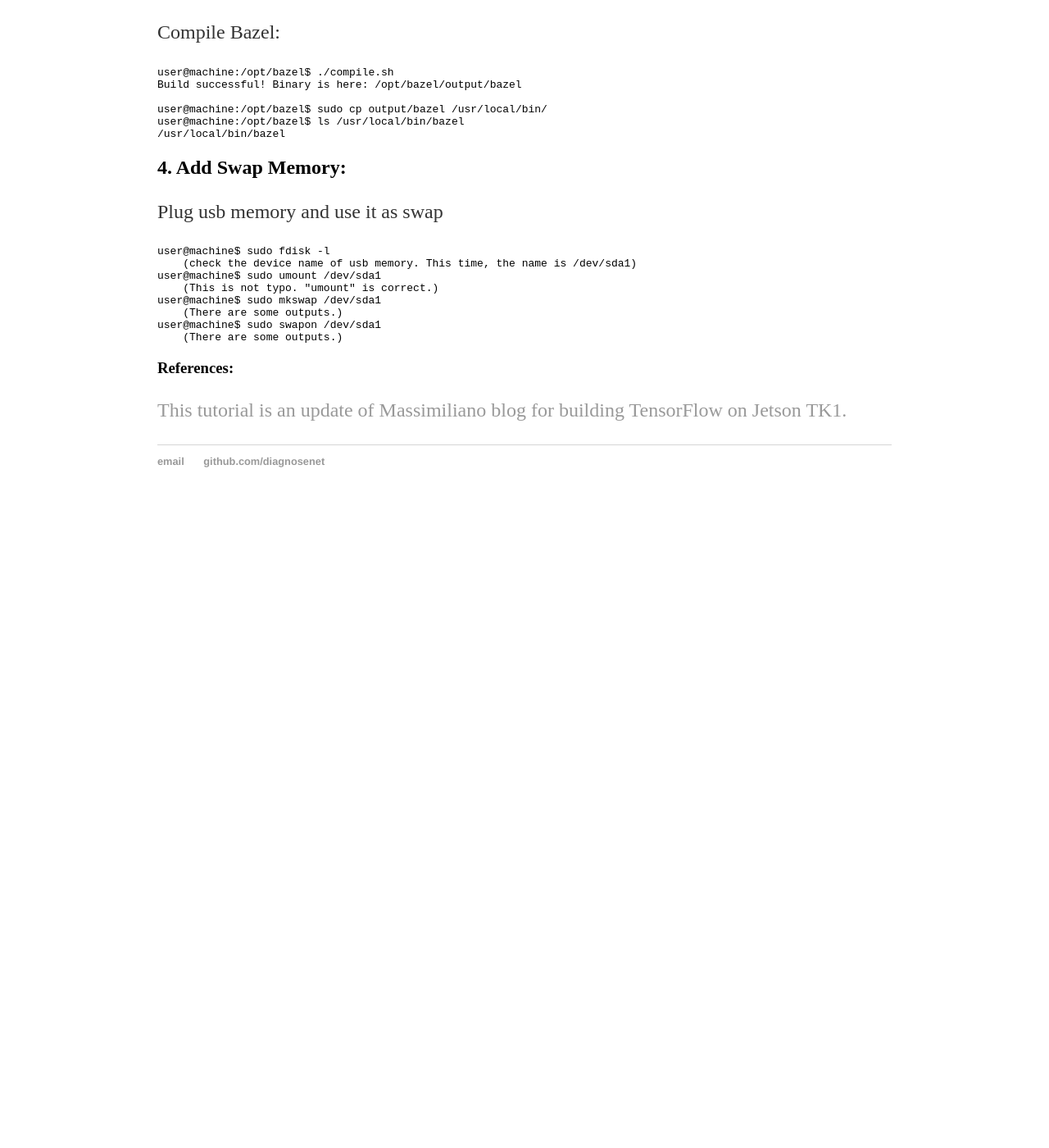
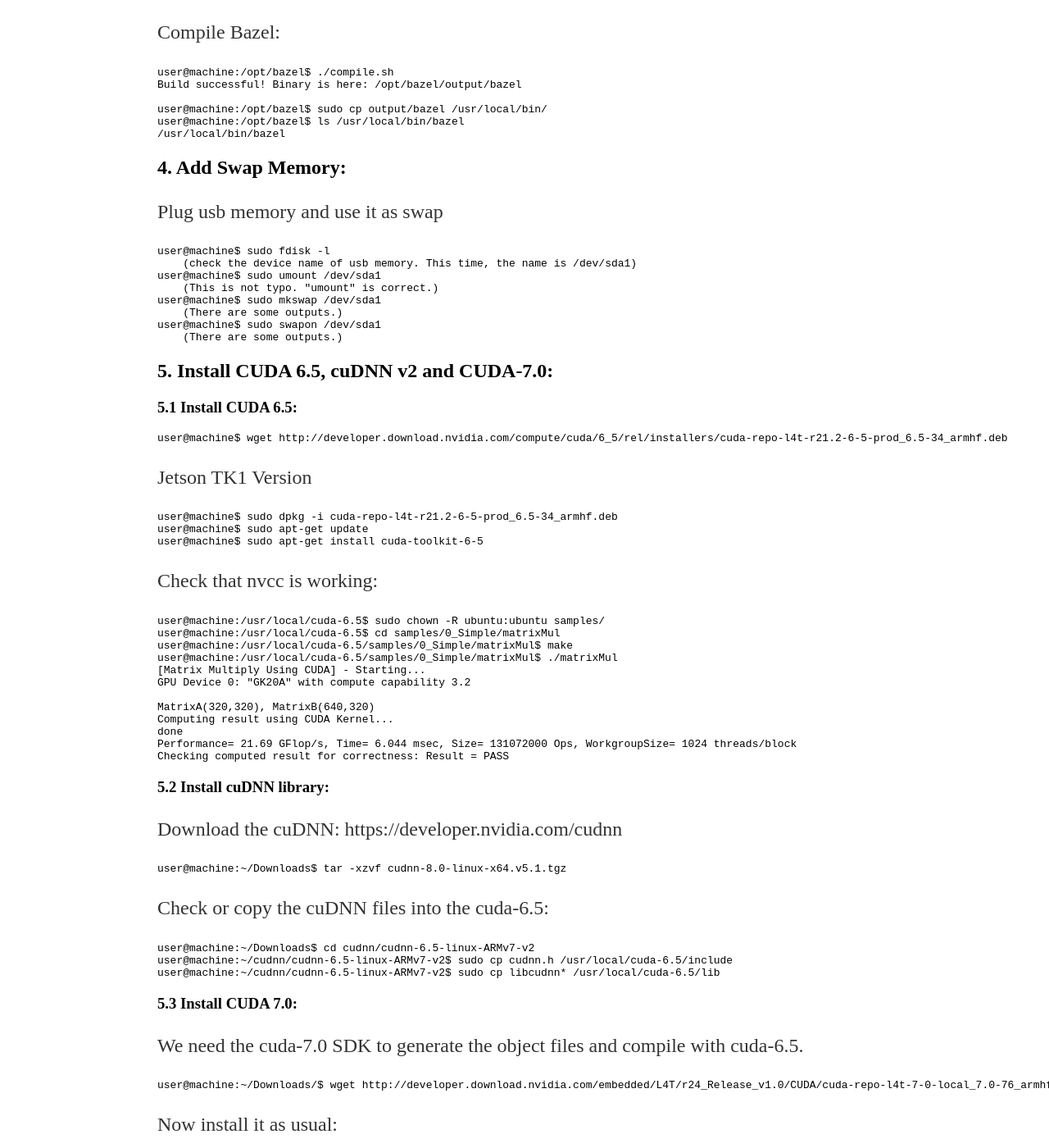
Before and after one commit to diagnosenet/diagnosenet.github.io, a Jekyll site: the page built from _posts/2018-12-03-tensorflow-installation-jetsontk1.md, in a window 1280 px wide and 1400 px high, scrolled down 1798 px. Shown: the whole window at 82% size. Built offline with Jekyll 4.4.1, drawn with Linux system fonts in a browser that asks for light colours; before the commit the page ends 2428 px from its top, so only the background shows below that; some of the changed text lies outside the part shown.

Commit message:
Update 2018-12-03-tensorflow-installation-jetsontk1.md

````diff
--- a/_posts/2018-12-03-tensorflow-installation-jetsontk1.md
+++ b/_posts/2018-12-03-tensorflow-installation-jetsontk1.md
@@ -100,6 +100,109 @@
     (There are some outputs.)
 ```
 
+## 5. Install CUDA 6.5, cuDNN v2 and CUDA-7.0:
+### 5.1 Install CUDA 6.5:
+```bash
+user@machine$ wget http://developer.download.nvidia.com/compute/cuda/6_5/rel/installers/cuda-repo-l4t-r21.2-6-5-prod_6.5-34_armhf.deb
+```
+
+Jetson TK1 Version
+```bash
+user@machine$ sudo dpkg -i cuda-repo-l4t-r21.2-6-5-prod_6.5-34_armhf.deb
+user@machine$ sudo apt-get update
+user@machine$ sudo apt-get install cuda-toolkit-6-5
+```
+
+Check that nvcc is working:
+```bash
+user@machine:/usr/local/cuda-6.5$ sudo chown -R ubuntu:ubuntu samples/
+user@machine:/usr/local/cuda-6.5$ cd samples/0_Simple/matrixMul
+user@machine:/usr/local/cuda-6.5/samples/0_Simple/matrixMul$ make
+user@machine:/usr/local/cuda-6.5/samples/0_Simple/matrixMul$ ./matrixMul
+[Matrix Multiply Using CUDA] - Starting...
+GPU Device 0: "GK20A" with compute capability 3.2
+
+MatrixA(320,320), MatrixB(640,320)
+Computing result using CUDA Kernel...
+done
+Performance= 21.69 GFlop/s, Time= 6.044 msec, Size= 131072000 Ops, WorkgroupSize= 1024 threads/block
+Checking computed result for correctness: Result = PASS
+```
+
+### 5.2 Install cuDNN library:
+Download the cuDNN: https://developer.nvidia.com/cudnn
+```bash
+user@machine:~/Downloads$ tar -xzvf cudnn-8.0-linux-x64.v5.1.tgz
+```
+
+Check or copy the cuDNN files into the cuda-6.5:
+```bash
+user@machine:~/Downloads$ cd cudnn/cudnn-6.5-linux-ARMv7-v2
+user@machine:~/cudnn/cudnn-6.5-linux-ARMv7-v2$ sudo cp cudnn.h /usr/local/cuda-6.5/include
+user@machine:~/cudnn/cudnn-6.5-linux-ARMv7-v2$ sudo cp libcudnn* /usr/local/cuda-6.5/lib
+```
+
+### 5.3 Install CUDA 7.0:
+We need the cuda-7.0 SDK to generate the object files and compile with cuda-6.5.
+```bash
+user@machine:~/Downloads/$ wget http://developer.download.nvidia.com/embedded/L4T/r24_Release_v1.0/CUDA/cuda-repo-l4t-7-0-local_7.0-76_armhf.deb
+```
+Now install it as usual:
+```bash
+user@machine:~/Downloads/$ sudo dpkg -i cuda-repo-l4t-7-0-local_7.0-76_armhf.deb
+user@machine$ sudo apt-get update
+user@machine$ sudo apt-get install cuda-toolkit-7-0
+user@machine$ cd /usr/local
+user@machine:/usr/local$ sudo rm cuda
+user@machine:/usr/local$ sudo ln -s cuda-6.5/ cuda
+```
+Add path to .bashrc
+```bash
+user@machine$ echo "export CPAHT=/usr/local/cuda/include:$CPATH" >> ~/.bashrc
+user@machine$ echo "export PAHT=/usr/local/cuda-6.5/bin:$PATH" >> ~/.bashrc
+user@machine$ echo "export LD_LIBRARY_PATH=/usr/local/cuda-7.0/lib:$LD_LIBRARY_PATH" >> ~/.bashrc
+user@machine$ source ~/.bashrc
+```
+
+Check the CUDA compiler versions
+```bash
+user@machine$ nvcc -V
+nvcc: NVIDIA (R) Cuda compiler driver
+Copyright (c) 2005-2014 NVIDIA Corporation
+Built on Tue_Feb_17_22:53:16_CST_2015
+Cuda compilation tools, release 6.5, V6.5.45
+
+user@machine$ /usr/local/cuda-7.0/bin/nvcc -V
+nvcc: NVIDIA (R) Cuda compiler driver
+Copyright (c) 2005-2015 NVIDIA Corporation
+Built on Mon_Feb_22_15:38:26_CST_2016
+Cuda compilation tools, release 7.0, V7.0.74
+```
+
+## 6. Build and Install Tensorflow 0.8.0
+This need several other packages:
+```bash
+user@machine$ sudo apt-get install libcurl3-dev swig  python-numpy python-dev
+```
+
+Download and switchs to tensorflow 0.8
+```bash
+user@machine:/opt$ git clone --recurse-submodules https://github.com/tensorflow/tensorflow
+user@machineu:/opt$ cd tensorflow
+user@machine:/opt/tensorflow$ git checkout r0.8
+Branch r0.8 set up to track remote branch r0.8 from origin.
+Switched to a new branch 'r0.8'
+```
+
+TensorFlow is expecting a 64bit system, we will need to change all the reference from lib64 to lib.
+We can find all the files with the strings and apply all the changes with these commands:
+```bash
+user@machine:/opt$ cd tensorflow
+user@machine:/opt/tensorflow$ grep -Rl "lib64"| xargs sed -i 's/lib64/lib/g'
+user@machine:/opt/tensorflow$ grep -Rl "so.7.0"| xargs sed -i 's/so\.7\.0/so\.6\.5/g' //Not used
+```
+
+
 
 ### References:
 [This tutorial is an update of Massimiliano blog for building TensorFlow on Jetson TK1.](https://cudamusing.blogspot.com/2015/11/building-tensorflow-for-jetson-tk1.html)
````
